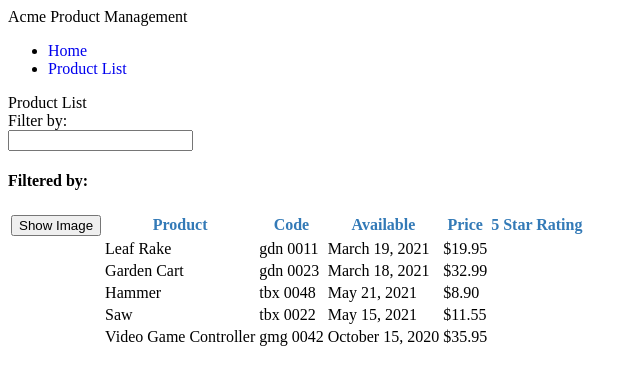
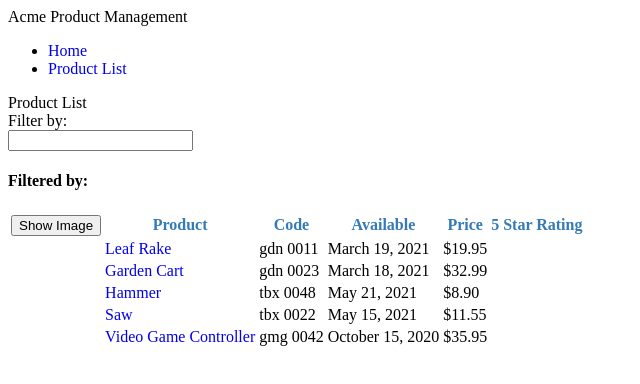
Before and after one commit to mpowers42/angular-gettingstarted, an Angular app: page /products in a window 1280 px wide. Shown: the top 384 px of the page, without its empty margins (0-640 px from the left). Built offline with nearby package versions, Linux system fonts and the light colour scheme.

Commit message:
Passing parameters to route (does not work)

```diff
--- a/src/app/products/product-detail.component.ts
+++ b/src/app/products/product-detail.component.ts
@@ -1,4 +1,5 @@
 import { Component, OnInit } from '@angular/core';
+import { ActivatedRoute } from '@angular/router';
 
 @Component({
   templateUrl: './product-detail.component.html',
@@ -8,9 +9,11 @@ export class ProductDetailComponent implements OnInit {
 
   pageTitle: string = 'Product Detail';
 
-  constructor() { }
+  constructor(private route: ActivatedRoute) { }
 
   ngOnInit(): void {
+    const id = Number(this.route.snapshot.paramMap.get('id'));
+    this.pageTitle += `: ${id}`;
   }
 
 }
--- a/src/app/products/product-list.component.html
+++ b/src/app/products/product-list.component.html
@@ -41,7 +41,11 @@
                   [style.width.px]='imageWidth'
                   [style.margin.px]='imageMargin'>
               </td>
-              <td>{{ product.productName }}</td>
+              <td>
+                <a [routerLink]="['/products', product.productId]">
+                  {{ product.productName }}
+                </a>
+              </td>
               <td>{{ product.productCode | lowercase | convertToSpaces:'-' }}</td>
               <td>{{ product.releaseDate }} </td>
               <td>{{ product.price | currency:'USD':'symbol':'1.2-2'}}</td>
```
